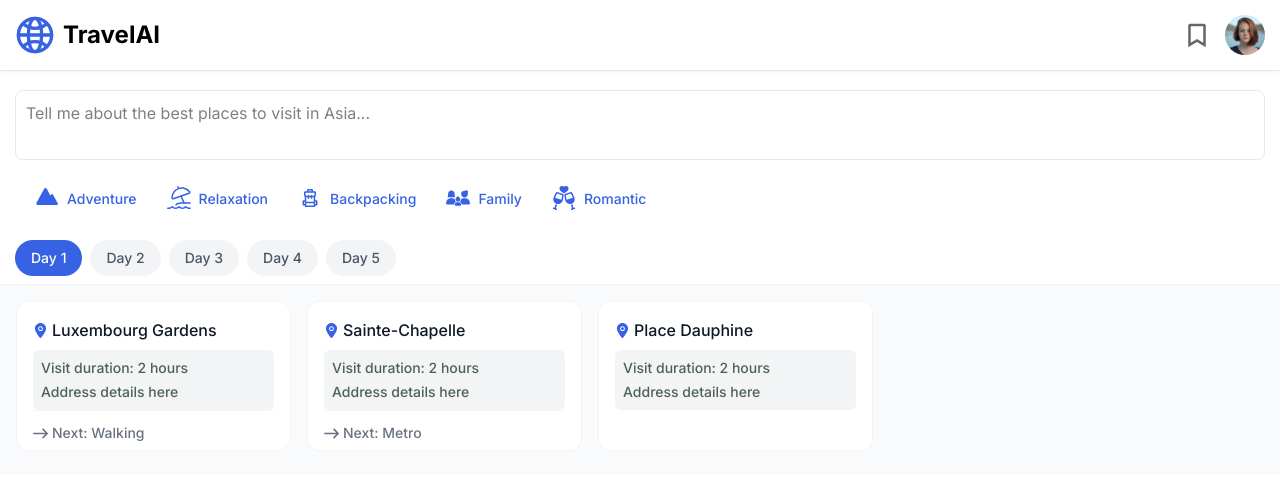
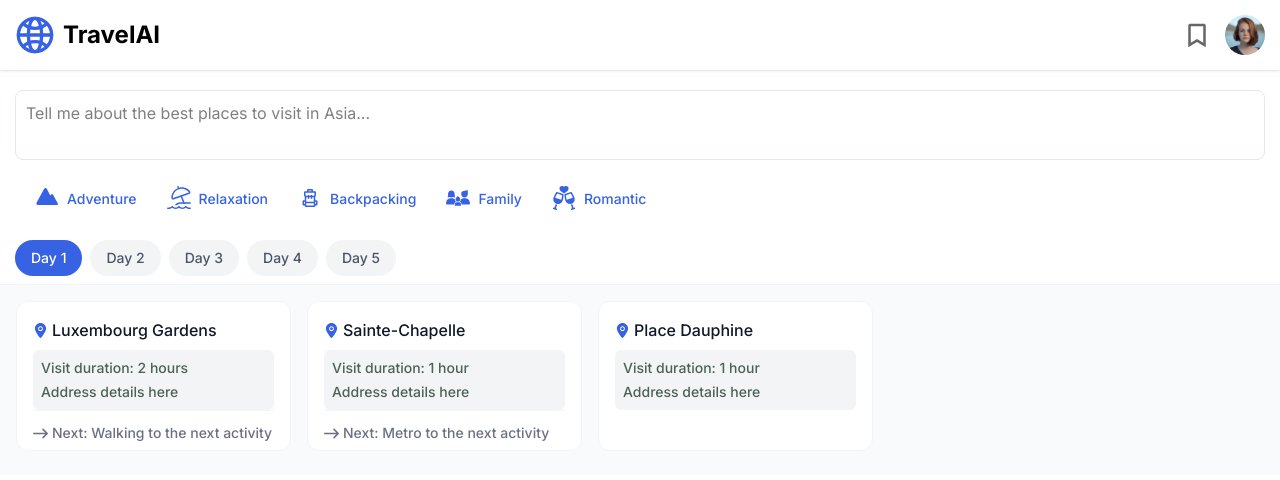
Before and after one commit to Sozary/travel-ai, a React (Vite) app: page / in a window 1280 px wide. Shown: the top 480 px of the page. Built offline with nearby package versions, Linux system fonts and the light colour scheme; no server answers.

Commit message:
duration added

```diff
--- a/src/features/itinerary/components/ActivityCard.tsx
+++ b/src/features/itinerary/components/ActivityCard.tsx
@@ -17,10 +17,10 @@ const ActivityCard = ({ activity, isLast }: ActivityCardProps) => {
                 </div>
                 <div className="flex flex-col gap-1 bg-[#f3f4f6] text-[#4d6255] text-sm p-2 rounded-md font-medium">
                     <div>
-                        Visit duration: 2 hours
+                        Visit duration: {activity.duration}
                     </div>
                     <div>
-                        <a href={`https://www.google.com/maps/search/?api=1&query=${encodeURIComponent(activity.location)}`} className="transition-colors hover:text-[#3662e3]" target="_blank">Address details here</a>
+                        <a href={`https://www.google.com/maps/search/?api=1&query=${encodeURIComponent(activity.location)}`} className="transition-colors duration-300 hover:text-[#3662e3]" target="_blank">Address details here</a>
                     </div>
                 </div>
             </div>
@@ -28,7 +28,7 @@ const ActivityCard = ({ activity, isLast }: ActivityCardProps) => {
             {!isLast && activity.transport_to_next && (
                 <div className="mt-auto pt-3 border-t border-gray-100">
                     <div className="text-sm text-gray-500 flex items-center gap-1 font-medium">
-                        <Arrow className="rotate-180" color="#6a7282" size={15} /> Next: {activity.transport_to_next}
+                        <Arrow className="rotate-180" color="#6a7282" size={15} /> Next: {activity.transport_to_next} to the next activity
                     </div>
                 </div>
             )}
--- a/src/features/itinerary/components/Prompt.tsx
+++ b/src/features/itinerary/components/Prompt.tsx
@@ -13,40 +13,40 @@ const testData = [
     {
         "day": 1,
         "activities": [
-            { "name": "Luxembourg Gardens", "location": "Luxembourg Gardens, Paris, France", "transport_to_next": "Walking" },
-            { "name": "Sainte-Chapelle", "location": "Sainte-Chapelle, Paris, France", "transport_to_next": "Metro" },
-            { "name": "Place Dauphine", "location": "Place Dauphine, Paris, France", "transport_to_next": "Walking" }
+            { "name": "Luxembourg Gardens", "duration": "2 hours", "location": "Luxembourg Gardens, Paris, France", "transport_to_next": "Walking" },
+            { "name": "Sainte-Chapelle", "duration": "1 hour", "location": "Sainte-Chapelle, Paris, France", "transport_to_next": "Metro" },
+            { "name": "Place Dauphine", "duration": "1 hour", "location": "Place Dauphine, Paris, France", "transport_to_next": "Walking" }
         ]
     },
     {
         "day": 2,
         "activities": [
-            { "name": "Montmartre", "location": "Montmartre, Paris, France", "transport_to_next": "Metro" },
-            { "name": "Basilica of the Sacré-Cœur", "location": "Basilica of the Sacré-Cœur, Paris, France", "transport_to_next": "Walking" },
-            { "name": "Place du Tertre", "location": "Place du Tertre, Paris, France", "transport_to_next": "Walking" }
+            { "name": "Montmartre", "duration": "1 hour", "location": "Montmartre, Paris, France", "transport_to_next": "Metro" },
+            { "name": "Basilica of the Sacré-Cœur", "duration": "1 hour", "location": "Basilica of the Sacré-Cœur, Paris, France", "transport_to_next": "Walking" },
+            { "name": "Place du Tertre", "duration": "1 hour", "location": "Place du Tertre, Paris, France", "transport_to_next": "Walking" }
         ]
     },
     {
         "day": 3,
         "activities": [
-            { "name": "Rodin Museum", "location": "Rodin Museum, Paris, France", "transport_to_next": "Metro" },
-            { "name": "Les Invalides", "location": "Les Invalides, Paris, France", "transport_to_next": "Walking" },
-            { "name": "Musée d'Orsay", "location": "Musée d'Orsay, Paris, France", "transport_to_next": "Walking" }
+            { "name": "Rodin Museum", "duration": "1 hour", "location": "Rodin Museum, Paris, France", "transport_to_next": "Metro" },
+            { "name": "Les Invalides", "duration": "1 hour", "location": "Les Invalides, Paris, France", "transport_to_next": "Walking" },
+            { "name": "Musée d'Orsay", "duration": "1 hour", "location": "Musée d'Orsay, Paris, France", "transport_to_next": "Walking" }
         ]
     },
     {
         "day": 4,
         "activities": [
-            { "name": "Seine River Cruise", "location": "Seine River, Paris, France", "transport_to_next": "Walking" },
-            { "name": "Ile de la Cité", "location": "Ile de la Cité, Paris, France", "transport_to_next": "Walking" },
-            { "name": "Latin Quarter", "location": "Latin Quarter, Paris, France", "transport_to_next": "Walking" }
+            { "name": "Seine River Cruise", "duration": "1 hour", "location": "Seine River, Paris, France", "transport_to_next": "Walking" },
+            { "name": "Ile de la Cité", "duration": "1 hour", "location": "Ile de la Cité, Paris, France", "transport_to_next": "Walking" },
+            { "name": "Latin Quarter", "duration": "1 hour", "location": "Latin Quarter, Paris, France", "transport_to_next": "Walking" }
         ]
     },
     {
         "day": 5,
         "activities": [
-            { "name": "Parc des Buttes-Chaumont", "location": "Parc des Buttes-Chaumont, Paris, France", "transport_to_next": "Metro" },
-            { "name": "Canal Saint-Martin", "location": "Canal Saint-Martin, Paris, France", "transport_to_next": "Walking" }
+            { "name": "Parc des Buttes-Chaumont", "duration": "30 minutes", "location": "Parc des Buttes-Chaumont, Paris, France", "transport_to_next": "Metro" },
+            { "name": "Canal Saint-Martin", "duration": "1 hour", "location": "Canal Saint-Martin, Paris, France", "transport_to_next": "Walking" }
         ]
     }
 ]
--- a/src/features/itinerary/types/index.ts
+++ b/src/features/itinerary/types/index.ts
@@ -1,6 +1,7 @@
 export interface Activity {
 	name: string;
 	location: string;
+	duration: string;
 	transport_to_next: string;
 }
 
--- a/src/features/prompt/components/Prompt.tsx
+++ b/src/features/prompt/components/Prompt.tsx
@@ -7,25 +7,25 @@ const testData = {
         {
             "day": 1,
             "activities": [
-                { "name": "Luxembourg Gardens", "location": "Luxembourg Gardens, Paris, France", "transport_to_next": "Walking" },
-                { "name": "Sainte-Chapelle", "location": "Sainte-Chapelle, Paris, France", "transport_to_next": "Metro" },
-                { "name": "Place Dauphine", "location": "Place Dauphine, Paris, France", "transport_to_next": "Walking" }
+                { "name": "Luxembourg Gardens", "location": "Luxembourg Gardens, Paris, France", "duration": "30 minutes", "transport_to_next": "Walking" },
+                { "name": "Sainte-Chapelle", "location": "Sainte-Chapelle, Paris, France", "duration": "45 minutes", "transport_to_next": "Metro" },
+                { "name": "Place Dauphine", "location": "Place Dauphine, Paris, France", "duration": "2 hours", "transport_to_next": "Walking" }
             ]
         },
         {
             "day": 2,
             "activities": [
-                { "name": "Montmartre", "location": "Montmartre, Paris, France", "transport_to_next": "Metro" },
-                { "name": "Basilica of the Sacré-Cœur", "location": "Basilica of the Sacré-Cœur, Paris, France", "transport_to_next": "Walking" },
-                { "name": "Place du Tertre", "location": "Place du Tertre, Paris, France", "transport_to_next": "Walking" }
+                { "name": "Montmartre", "location": "Montmartre, Paris, France", "duration": "45 minutes", "transport_to_next": "Metro" },
+                { "name": "Basilica of the Sacré-Cœur", "location": "Basilica of the Sacré-Cœur, Paris, France", "duration": "30 minutes", "transport_to_next": "Walking" },
+                { "name": "Place du Tertre", "location": "Place du Tertre, Paris, France", "duration": "2 hours", "transport_to_next": "Walking" }
             ]
         },
         {
             "day": 3,
             "activities": [
-                { "name": "Rodin Museum", "location": "Rodin Museum, Paris, France", "transport_to_next": "Metro" },
-                { "name": "Les Invalides", "location": "Les Invalides, Paris, France", "transport_to_next": "Walking" },
-                { "name": "Musée d'Orsay", "location": "Musée d'Orsay, Paris, France", "transport_to_next": "Walking" }
+                { "name": "Rodin Museum", "location": "Rodin Museum, Paris, France", "duration": "1 hour", "transport_to_next": "Metro" },
+                { "name": "Les Invalides", "location": "Les Invalides, Paris, France", "duration": "30 minutes", "transport_to_next": "Walking" },
+                { "name": "Musée d'Orsay", "location": "Musée d'Orsay, Paris, France", "duration": "30 minutes", "transport_to_next": "Walking" }
             ]
         },
         {
```
